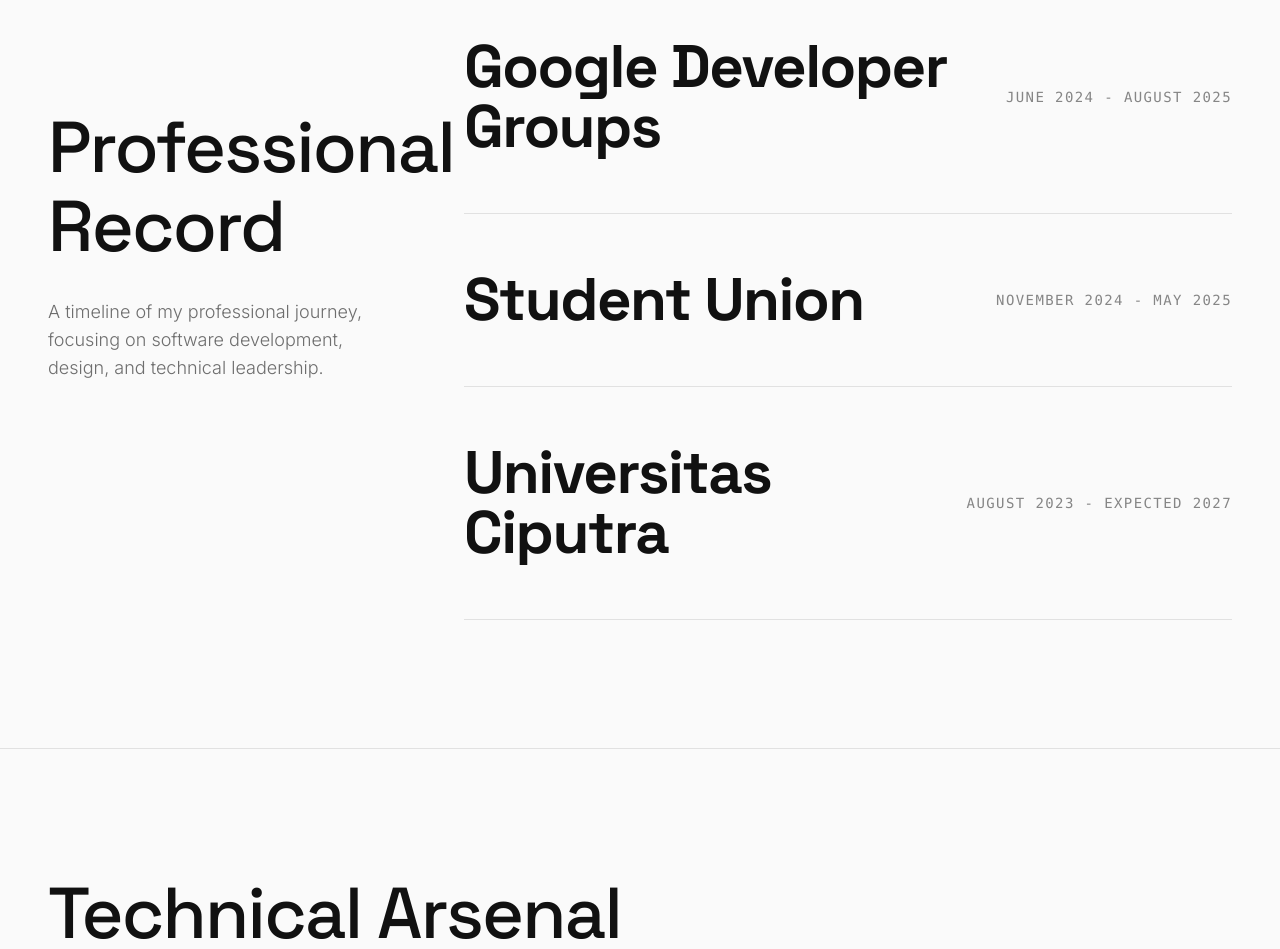
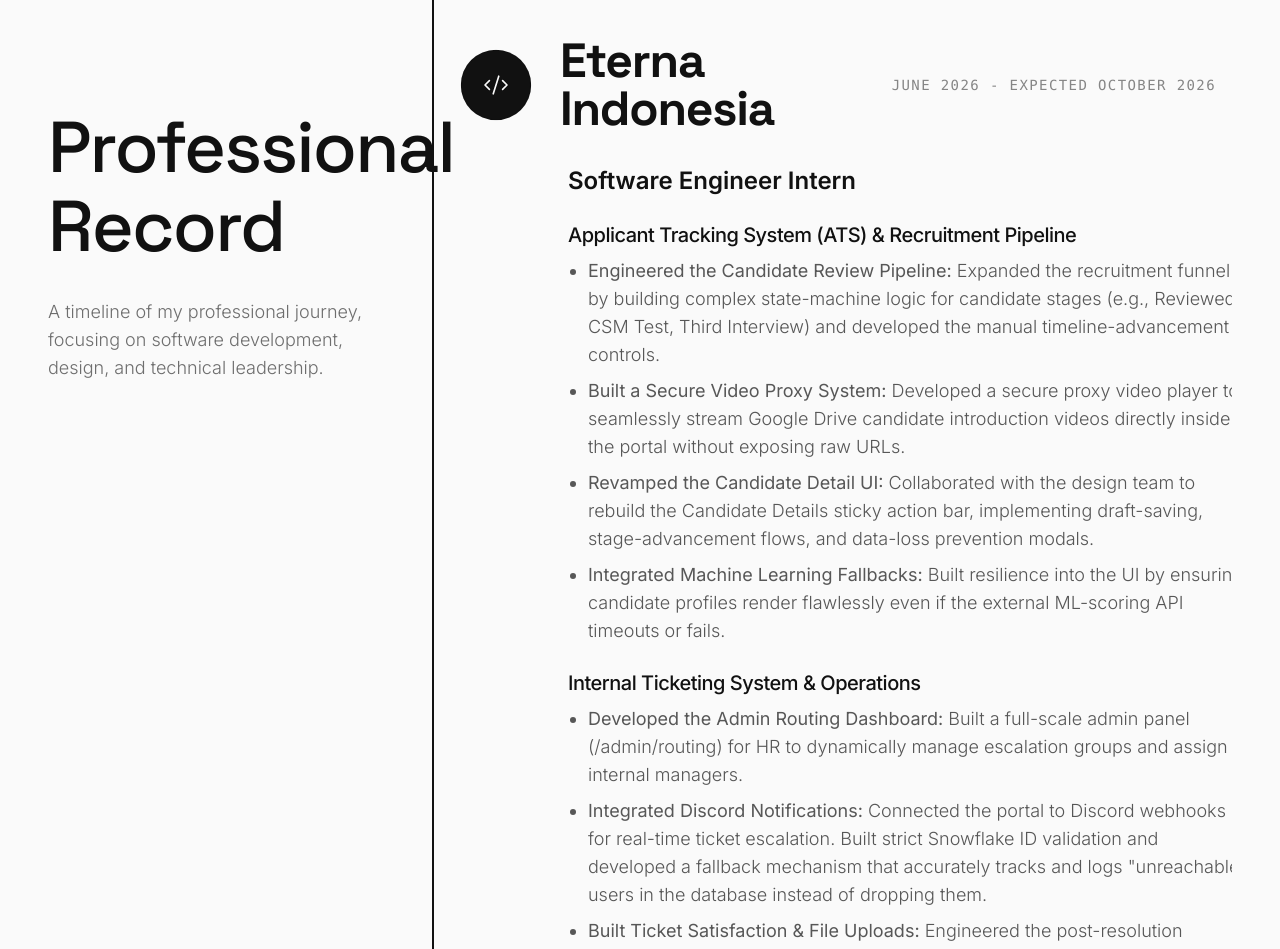
Before and after one commit to akirausethis/PORTFOLIO, a Next.js app: page / in a window 1280 px wide. Shown: the part 5580-6529 px from the top of the page. Built offline with nearby package versions, Linux system fonts and the light colour scheme; no server answers; the database is empty.

Commit message:
feat: add Eterna Indonesia internship and revamp Experience UI with icons

```diff
--- a/src/components/sections/Experience.tsx
+++ b/src/components/sections/Experience.tsx
@@ -2,30 +2,90 @@
 
 import { useState } from "react";
 import { motion, AnimatePresence } from "framer-motion";
+import { Briefcase, Code2, GraduationCap, Users } from "lucide-react";
+import type { LucideIcon } from "lucide-react";
 
-const experiences = [
+type ExperienceData = {
+  role: string;
+  company: string;
+  period: string;
+  description: React.ReactNode;
+  icon: LucideIcon;
+};
+
+const experiences: ExperienceData[] = [
+  {
+    role: "Software Engineer Intern",
+    company: "Eterna Indonesia",
+    period: "June 2026 - Expected October 2026",
+    icon: Code2,
+    description: (
+      <div className="space-y-6">
+        <div>
+          <strong className="text-foreground font-medium block mb-2 tracking-tight text-xl">Applicant Tracking System (ATS) & Recruitment Pipeline</strong>
+          <ul className="list-disc pl-5 space-y-2 text-foreground/70 text-base md:text-lg font-light">
+            <li><strong>Engineered the Candidate Review Pipeline:</strong> Expanded the recruitment funnel by building complex state-machine logic for candidate stages (e.g., Reviewed, CSM Test, Third Interview) and developed the manual timeline-advancement controls.</li>
+            <li><strong>Built a Secure Video Proxy System:</strong> Developed a secure proxy video player to seamlessly stream Google Drive candidate introduction videos directly inside the portal without exposing raw URLs.</li>
+            <li><strong>Revamped the Candidate Detail UI:</strong> Collaborated with the design team to rebuild the Candidate Details sticky action bar, implementing draft-saving, stage-advancement flows, and data-loss prevention modals.</li>
+            <li><strong>Integrated Machine Learning Fallbacks:</strong> Built resilience into the UI by ensuring candidate profiles render flawlessly even if the external ML-scoring API timeouts or fails.</li>
+          </ul>
+        </div>
+        <div>
+          <strong className="text-foreground font-medium block mb-2 tracking-tight text-xl">Internal Ticketing System & Operations</strong>
+          <ul className="list-disc pl-5 space-y-2 text-foreground/70 text-base md:text-lg font-light">
+            <li><strong>Developed the Admin Routing Dashboard:</strong> Built a full-scale admin panel (/admin/routing) for HR to dynamically manage escalation groups and assign internal managers.</li>
+            <li><strong>Integrated Discord Notifications:</strong> Connected the portal to Discord webhooks for real-time ticket escalation. Built strict Snowflake ID validation and developed a fallback mechanism that accurately tracks and logs "unreachable" users in the database instead of dropping them.</li>
+            <li><strong>Built Ticket Satisfaction & File Uploads:</strong> Engineered the post-resolution feedback survey system and implemented secure file attachments for ticket chat threads.</li>
+            <li><strong>Automated SLA Tracking:</strong> Updated the background cron jobs (sweep ticks) that automatically track ticket SLAs and deadlines.</li>
+          </ul>
+        </div>
+        <div>
+          <strong className="text-foreground font-medium block mb-2 tracking-tight text-xl">Engineering Excellence & CI/CD</strong>
+          <ul className="list-disc pl-5 space-y-2 text-foreground/70 text-base md:text-lg font-light">
+            <li><strong>Enforced CI/CD Strictness:</strong> Integrated and enforced strict TypeScript checking (tsc) into the CI pipeline, making type errors a blocking requirement for production deployments.</li>
+            <li><strong>Performance & Stability Fixes:</strong> Diagnosed and resolved Out-of-Memory (OOM) deployment errors, resolved complex React hydration bugs, and fixed critical rules-of-hooks violations in data visualization charts.</li>
+          </ul>
+        </div>
+      </div>
+    )
+  },
   {
     role: "Publication, Design, and Documentation",
     company: "Google Developer Groups",
     period: "June 2024 - August 2025",
-    description: "Led the division, coordinating visual content and event documentation for community programs and technical workshops. Participated in hands-on learning sessions covering Java, Kotlin, HTML, and other software development topics."
+    icon: Users,
+    description: (
+      <p className="text-lg text-foreground/70 leading-relaxed font-light max-w-3xl">
+        Led the division, coordinating visual content and event documentation for community programs and technical workshops. Participated in hands-on learning sessions covering Java, Kotlin, HTML, and other software development topics.
+      </p>
+    )
   },
   {
     role: "Publication, Design, and Documentation Staff",
     company: "Student Union",
     period: "November 2024 - May 2025",
-    description: "Contributed by producing visual materials and documenting organizational activities. Frequently served as division lead for multiple programs, coordinating team members and ensuring successful execution of deliverables."
+    icon: Briefcase,
+    description: (
+      <p className="text-lg text-foreground/70 leading-relaxed font-light max-w-3xl">
+        Contributed by producing visual materials and documenting organizational activities. Frequently served as division lead for multiple programs, coordinating team members and ensuring successful execution of deliverables.
+      </p>
+    )
   },
   {
     role: "Informatics Multimedia and Technology",
     company: "Universitas Ciputra",
     period: "August 2023 - Expected 2027",
-    description: "Currently pursuing a degree in Informatics, focusing on Software Development with hands-on experience building web and mobile applications."
+    icon: GraduationCap,
+    description: (
+      <p className="text-lg text-foreground/70 leading-relaxed font-light max-w-3xl">
+        Currently pursuing a degree in Informatics, focusing on Software Development with hands-on experience building web and mobile applications.
+      </p>
+    )
   }
 ];
 
 export default function Experience() {
-  const [hoveredIndex, setHoveredIndex] = useState<number | null>(null);
+  const [hoveredIndex, setHoveredIndex] = useState<number | null>(0);
 
   return (
     <section id="experience" className="relative py-32 w-full border-t border-border overflow-hidden bg-background">
@@ -57,11 +117,12 @@
         </div>
 
         {/* Right Column: Accordion List */}
-        <div className="lg:col-span-8 flex flex-col border-t border-border">
+        <div className="lg:col-span-8 flex flex-col border-t border-border mt-12 lg:mt-0">
           {experiences.map((exp, index) => {
             const isHovered = hoveredIndex === index;
             const isAnyHovered = hoveredIndex !== null;
             const isDimmed = isAnyHovered && !isHovered;
+            const Icon = exp.icon;
 
             return (
               <motion.div
@@ -73,17 +134,25 @@
                 onMouseEnter={() => setHoveredIndex(index)}
                 onMouseLeave={() => setHoveredIndex(null)}
                 onClick={() => setHoveredIndex(isHovered ? null : index)}
-                className={`group flex flex-col py-10 lg:py-14 border-b border-border transition-all duration-500 cursor-pointer lg:cursor-default relative
-                  ${isDimmed ? "opacity-30" : "opacity-100"}`}
+                className={`group flex flex-col py-10 lg:py-14 border-b border-border transition-all duration-500 cursor-pointer relative
+                  ${isDimmed ? "opacity-40" : "opacity-100"}`}
               >
                 {/* Animated Left Line on Active */}
                 <div className={`absolute left-[-1rem] lg:left-[-2rem] top-0 bottom-0 w-[2px] bg-foreground transform origin-top transition-transform duration-500 ${isHovered ? "scale-y-100" : "scale-y-0"}`} />
 
                 <div className="flex flex-col md:flex-row md:items-center justify-between gap-4">
-                  <h3 className={`text-3xl md:text-5xl lg:text-6xl font-heading font-bold text-foreground tracking-tight transition-transform duration-500 ${isHovered ? "lg:translate-x-4" : ""}`}>
-                    {exp.company}
-                  </h3>
-                  <span className={`text-sm tracking-widest text-foreground/50 font-mono uppercase whitespace-nowrap transition-transform duration-500 ${isHovered ? "lg:-translate-x-4" : ""}`}>
+                  <div className="flex items-center gap-4">
+                    {/* Icon container */}
+                    <div className={`w-12 h-12 lg:w-16 lg:h-16 flex items-center justify-center shrink-0 border border-border rounded-full transition-all duration-500 ${isHovered ? "bg-foreground text-background scale-110" : "bg-transparent text-foreground/50"}`}>
+                      <Icon className="w-5 h-5 lg:w-6 lg:h-6" strokeWidth={1.5} />
+                    </div>
+
+                    <h3 className={`text-2xl md:text-4xl lg:text-5xl font-heading font-bold text-foreground tracking-tight transition-transform duration-500 ${isHovered ? "lg:translate-x-4" : ""}`}>
+                      {exp.company}
+                    </h3>
+                  </div>
+
+                  <span className={`text-xs md:text-sm tracking-widest text-foreground/50 font-mono uppercase whitespace-nowrap transition-transform duration-500 mt-2 md:mt-0 md:ml-4 ${isHovered ? "lg:-translate-x-4" : ""}`}>
                     {exp.period}
                   </span>
                 </div>
@@ -98,13 +167,13 @@
                       transition={{ duration: 0.5, ease: [0.16, 1, 0.3, 1] }}
                       className="overflow-hidden"
                     >
-                      <div className="pt-8 lg:translate-x-4 transition-transform duration-500">
-                        <h4 className="text-xl md:text-2xl font-semibold text-foreground mb-4">
+                      <div className="pt-8 lg:pl-[5.5rem] lg:translate-x-4 transition-transform duration-500 max-w-4xl">
+                        <h4 className="text-xl md:text-2xl font-semibold text-foreground mb-6">
                           {exp.role}
                         </h4>
-                        <p className="text-lg text-foreground/70 leading-relaxed font-light max-w-2xl">
+                        <div className="text-foreground/80">
                           {exp.description}
-                        </p>
+                        </div>
                       </div>
                     </motion.div>
                   )}
```
Also changed, not shown: 1 other file (tests, documents, lock files or other folders).
